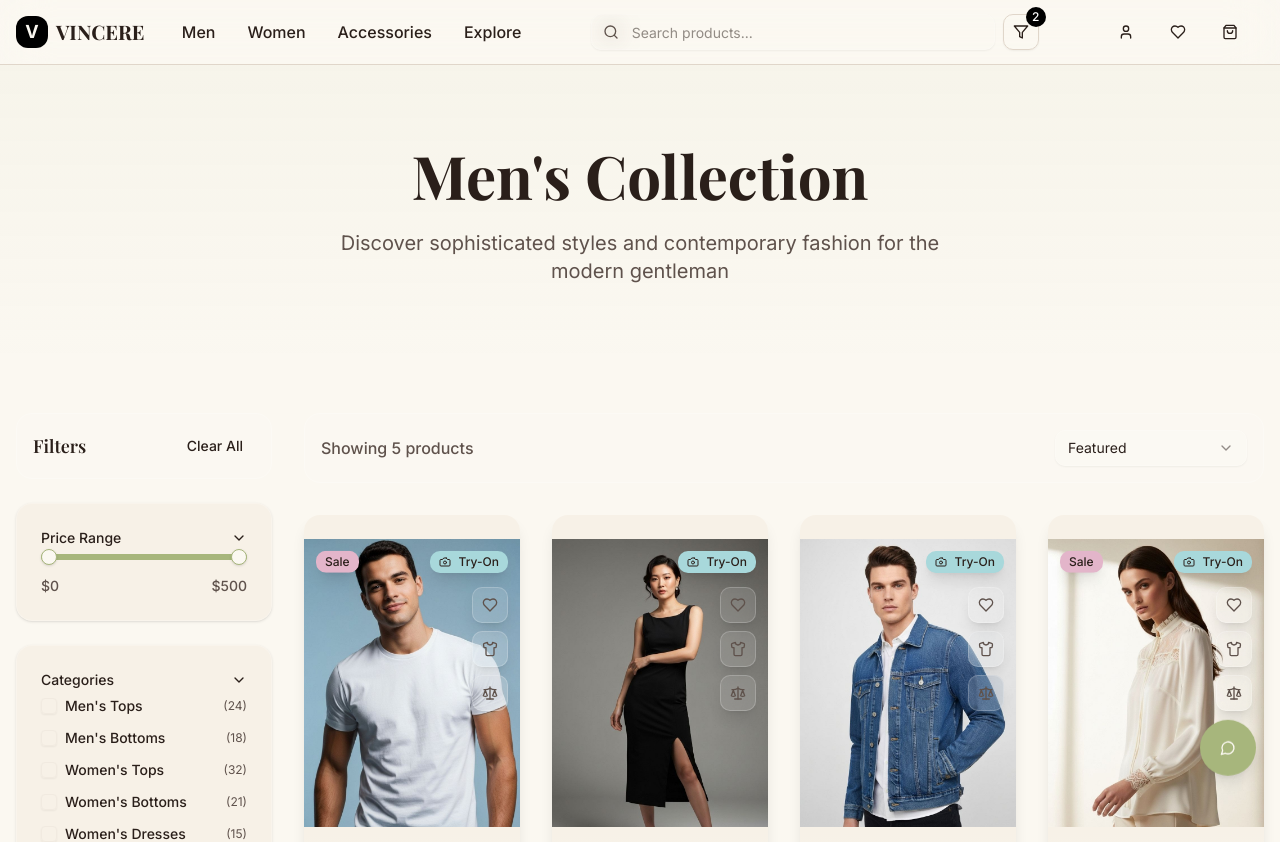
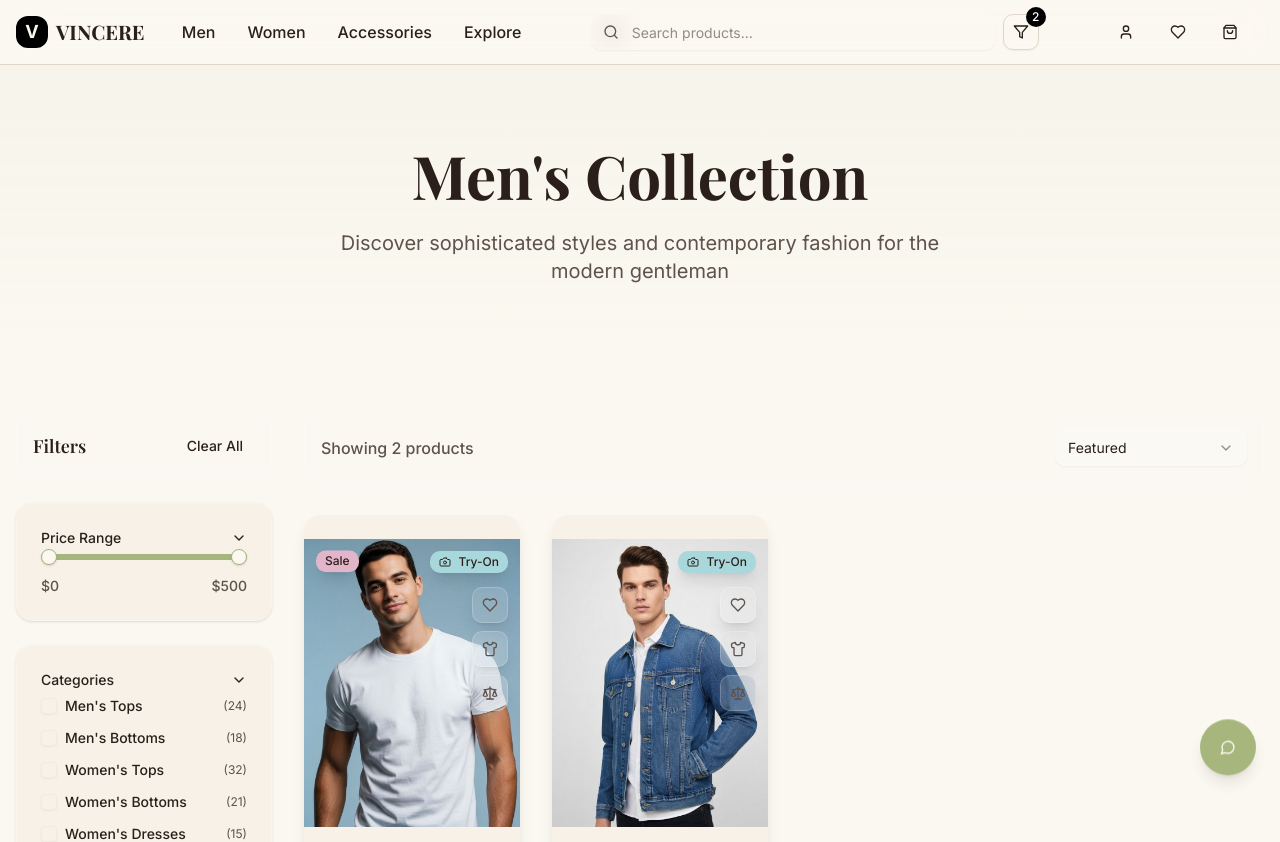
Before and after one commit to Omkar-Kubal/website-, a Next.js app: page /men in a window 1280 px wide. Shown: the top 842 px of the page. Built offline with nearby package versions, Linux system fonts and the light colour scheme; a web font is replaced by a local one.

Commit message:
feat(product-grid): add gender filtering to ProductGrid component

```diff
--- a/app/men/page.tsx
+++ b/app/men/page.tsx
@@ -31,7 +31,7 @@ export default function MenPage() {
                 <ProductFilters category="men" />
               </aside>
               <div className="flex-1 animate-fade-in-up" style={{ animationDelay: "0.3s" }}>
-                <ProductGrid category="men" />
+                <ProductGrid category="men" filterByGender={true} />
               </div>
             </div>
           </div>
--- a/app/women/page.tsx
+++ b/app/women/page.tsx
@@ -31,7 +31,7 @@ export default function WomenPage() {
                 <ProductFilters category="women" />
               </aside>
               <div className="flex-1 animate-fade-in-up" style={{ animationDelay: "0.3s" }}>
-                <ProductGrid category="women" />
+                <ProductGrid category="women" filterByGender={true} />
               </div>
             </div>
           </div>
--- a/components/product-grid.tsx
+++ b/components/product-grid.tsx
@@ -73,21 +73,40 @@ const allProducts = [
 
 interface ProductGridProps {
   category?: string
+  filterByGender?: boolean
 }
 
-export function ProductGrid({ category }: ProductGridProps) {
+export function ProductGrid({ category, filterByGender = false }: ProductGridProps) {
   const [sortBy, setSortBy] = useState("featured")
   const [products] = useState(allProducts)
 
   // Filter products by category if provided
-  const filteredProducts = category
-    ? products.filter((product) => {
-        if (category === "men") return product.category.toLowerCase().includes("men")
-        if (category === "women") return product.category.toLowerCase().includes("women")
-        if (category === "accessories") return product.category.toLowerCase().includes("accessories")
-        return true
+  let filteredProducts = products
+
+  if (category) {
+    filteredProducts = filteredProducts.filter((product) => {
+      if (category === "men") return product.category.toLowerCase().includes("men")
+      if (category === "women") return product.category.toLowerCase().includes("women")
+      if (category === "accessories") return product.category.toLowerCase().includes("accessories")
+      return true
+    })
+  }
+
+  // Additional filter to ensure only gender-specific products are shown when filterByGender is true
+  if (filterByGender && category) {
+    // For men's page, exclude women's products
+    if (category === "men") {
+      filteredProducts = filteredProducts.filter(product => !product.category.toLowerCase().includes("women"))
+    }
+    // For women's page, exclude men's products but not women's
+    else if (category === "women") {
+      filteredProducts = filteredProducts.filter(product => {
+        const lowerCategory = product.category.toLowerCase();
+        // Keep products with 'women' in category, exclude those with 'men' but not 'women'
+        return lowerCategory.includes("women") || !lowerCategory.includes("men");
       })
-    : products
+    }
+  }
 
   return (
     <div>
```
